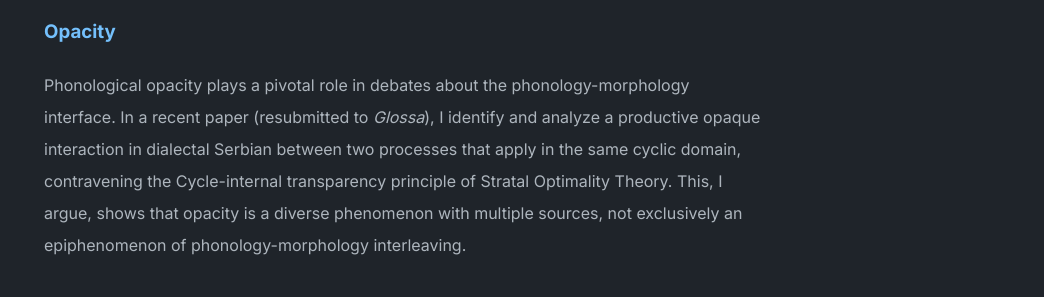
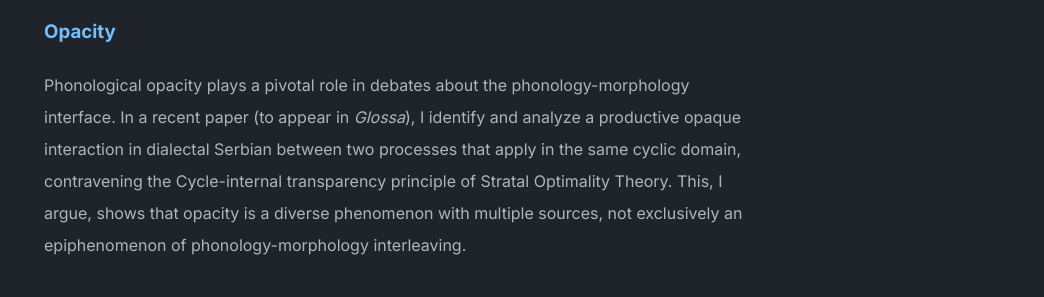
Before and after one commit to AljosaMilenkovic/AljosaMilenkovic.github.io, a Jekyll site: the page built from research/phonology-morphology.md, in a window 1280 px wide. Shown: the part 209-506 px from the top of the page, without its empty margins (236-1280 px from the left). Built offline with Jekyll 4.4.1, drawn with Linux system fonts in a browser that asks for light colours.

Commit message:
Update phonology-morphology.md

```diff
--- a/research/phonology-morphology.md
+++ b/research/phonology-morphology.md
@@ -5,7 +5,7 @@ permalink: /research/phonology-morphology/
 ---
 
 ### Opacity
-Phonological opacity plays a pivotal role in debates about the phonology-morphology interface. In a recent paper (resubmitted to *Glossa*), I identify and analyze a productive opaque interaction in dialectal Serbian between two processes that apply in the same cyclic domain, contravening the Cycle-internal transparency principle of Stratal Optimality Theory. This, I argue, shows that opacity is a diverse phenomenon with multiple sources, not exclusively an epiphenomenon of phonology-morphology interleaving.
+Phonological opacity plays a pivotal role in debates about the phonology-morphology interface. In a recent paper (to appear in *Glossa*), I identify and analyze a productive opaque interaction in dialectal Serbian between two processes that apply in the same cyclic domain, contravening the Cycle-internal transparency principle of Stratal Optimality Theory. This, I argue, shows that opacity is a diverse phenomenon with multiple sources, not exclusively an epiphenomenon of phonology-morphology interleaving.
 
 ### Alternations, exceptions, and allomorph selection
 One line of my research focuses on morphophonology. Morphophonological alternations are fascinatingly complex, often involving not only regular phonological processes but also frequency-related lexical tendencies and many other factors. I am also interested in morpheme-specific phonological behavior, whereby certain morphemes or classes of morphemes deviate from general phonological patterns. In recent projects, I have examined phonological effects on allomorph realization in BCMS and what they can tell us about the timing of phonologically conditioned allomorph selection.
```
